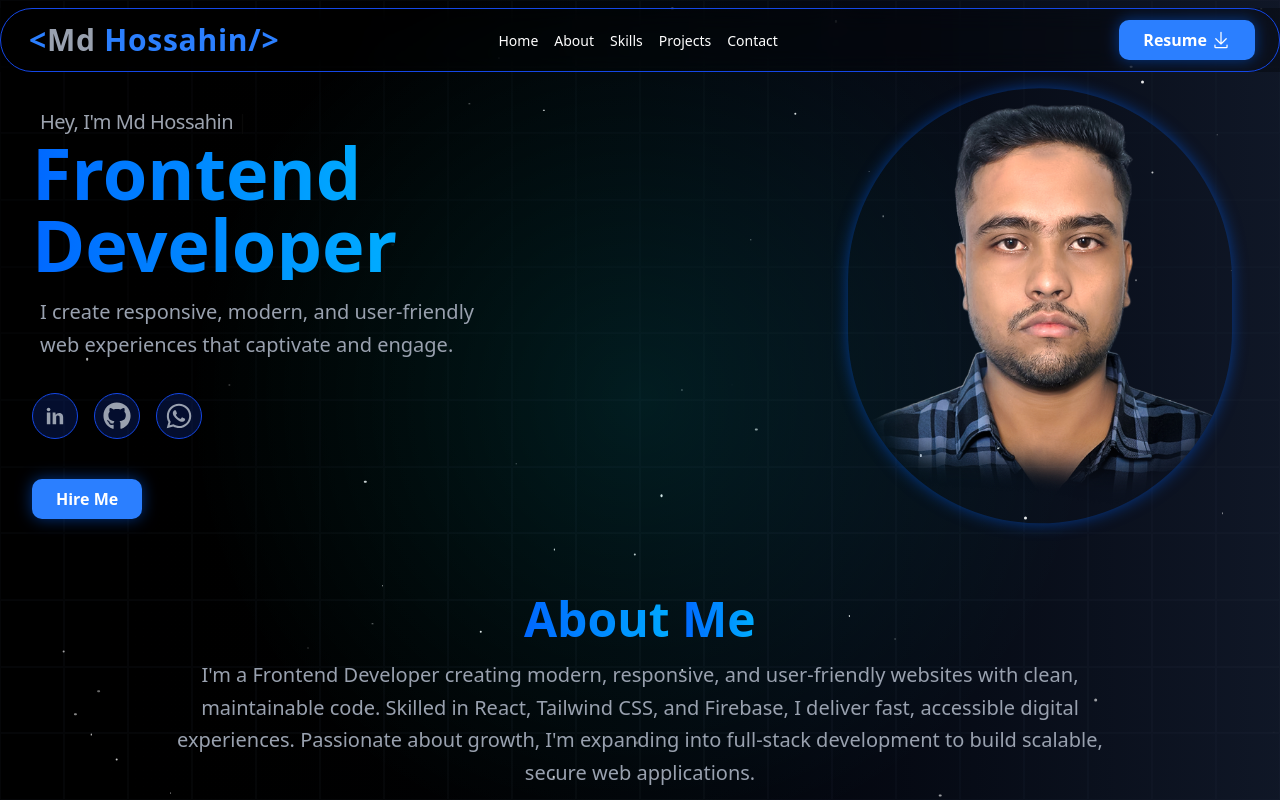
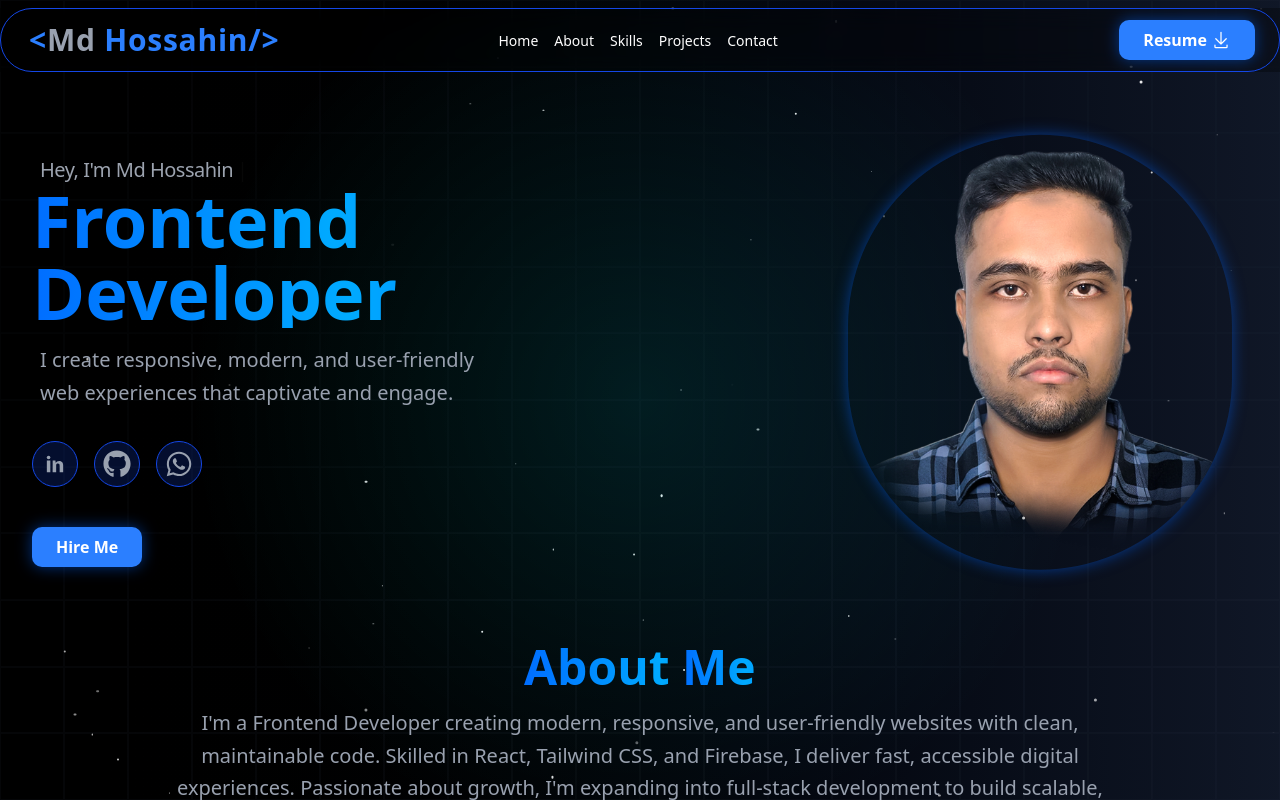
Before and after one commit to Hossahin/md_hossahin_frontend_developer, a Next.js app: page / in a window 1280 px wide. Shown: the top 802 px of the page. Built offline with nearby package versions, Linux system fonts and the light colour scheme.

Commit message:
feat: add scroll animation to all sections

```diff
--- a/src/app/page.tsx
+++ b/src/app/page.tsx
@@ -8,6 +8,7 @@ import Skills from "@/components/Skills";
 import React from "react";
 import Footer from "@/components/Footer";
 import MyGitHubCalendar from "@/components/MyGitHubCalendar";
+import Animation from "@/components/Animation";
 
 const page = () => {
   return (
@@ -21,13 +22,29 @@ const page = () => {
 
         {/* Main content */}
         <main className="flex-1 w-full max-w-screen-2xl mx-auto">
-          {/* Your main content goes here */}
-          <HeroSection />
-          <AboutSection />
-          <Skills />
-          <PortfolioShowcase />
-          <MyGitHubCalendar/>
-          <ContactSection />
+          <Animation type="zoomOut" duration={1.5} delay={0}>
+            <HeroSection />
+          </Animation>
+
+          <Animation type="slideUp" duration={1.5} delay={0.2}>
+            <AboutSection />
+          </Animation>
+
+          <Animation type="slideRight" duration={1.3} staggerChildren={0.2}>
+            <Skills />
+          </Animation>
+
+          <Animation type="slideLeft" duration={1.3} delay={0.3}>
+            <PortfolioShowcase />
+          </Animation>
+
+          <Animation type="scale" duration={1.2} delay={0.2}>
+            <MyGitHubCalendar />
+          </Animation>
+
+          <Animation type="rotate" duration={1.2} delay={0.3}>
+            <ContactSection />
+          </Animation>
         </main>
 
         {/* Footer */}
--- /dev/null
+++ b/src/components/Animation.tsx
@@ -0,0 +1,66 @@
+// Animation.tsx
+"use client";
+import { motion, Variants } from "framer-motion";
+
+interface AnimationProps {
+  children: React.ReactNode;
+  type?: "fade" | "slideUp" | "slideLeft" | "slideRight" | "scale" | "rotate" | "zoomOut";
+  duration?: number;
+  delay?: number;
+  staggerChildren?: number;
+  viewport?: object;
+}
+
+const variantsMap: Record<string, Variants> = {
+  fade: {
+    hidden: { opacity: 0 },
+    visible: { opacity: 1 },
+  },
+  slideUp: {
+    hidden: { opacity: 0, y: 50 },
+    visible: { opacity: 1, y: 0 },
+  },
+  slideLeft: {
+    hidden: { opacity: 0, x: 50 },
+    visible: { opacity: 1, x: 0 },
+  },
+  slideRight: {
+    hidden: { opacity: 0, x: -50 },
+    visible: { opacity: 1, x: 0 },
+  },
+  scale: {
+    hidden: { opacity: 0, scale: 0.8 },
+    visible: { opacity: 1, scale: 1 },
+  },
+  rotate: {
+    hidden: { opacity: 0, rotate: -10 },
+    visible: { opacity: 1, rotate: 0 },
+  },
+  zoomOut: {
+    hidden: { opacity: 0, scale: 1.2 },
+    visible: { opacity: 1, scale: 1 },
+  },
+};
+
+export default function Animation({
+  children,
+  type = "slideUp",
+  duration = 0.6,
+  delay = 0,
+  staggerChildren = 0,
+  viewport = { once: true, amount: 0.2 },
+}: AnimationProps) {
+  const variants = variantsMap[type];
+
+  return (
+    <motion.div
+      variants={variants}
+      initial="hidden"
+      whileInView="visible"
+      viewport={viewport}
+      transition={{ duration, delay, staggerChildren }}
+    >
+      {children}
+    </motion.div>
+  );
+}
--- a/src/components/ContactInfoCard.tsx
+++ b/src/components/ContactInfoCard.tsx
@@ -34,7 +34,7 @@ const ContactInfo = () => {
             href="https://wa.me/8801315163647"
             target="_blank"
             rel="noopener noreferrer"
-            className="inline-flex items-center gap-[0.8rem] bg-green-600/20 border border-green-500/40 text-green-400 font-semibold px-[1.618rem] py-[0.8rem] rounded-full hover:bg-green-600/30 hover:scale-[1.05] transition-all duration-300"
+            className="inline-flex items-center gap-[0.8rem] bg-blue-600/20 border border-blue-500/40 text-blue-400 font-semibold px-[1.618rem] py-[0.8rem] rounded-full hover:bg-blue-600/30 hover:scale-[1.05] transition-all duration-300"
           >
             <FaWhatsapp className="w-[1.5rem] h-[1.5rem]" />
             WhatsApp Chat
--- a/src/components/HeroSection.tsx
+++ b/src/components/HeroSection.tsx
@@ -9,7 +9,7 @@ import TextType from "./TextType";
 
 const HeroSection = () => {
   return (
-    <div className="flex flex-col-reverse md:flex-row justify-between items-center pt-24 md:pt-28 lg:pt-20 px-4 sm:px-6 md:px-8">
+    <div className="flex flex-col-reverse md:flex-row justify-between items-center mt-12 pt-24 md:pt-28 lg:pt-20 px-4 sm:px-6 md:px-8">
       <div className="flex-1 mt-8 md:mt-0 text-center md:text-left w-full">
         {/* <h1 className="text-3xl sm:text-4xl md:text-5xl lg:text-6xl xl:text-7xl font-extrabold md:w-full">
           <span className="text-animated-gradient">Frontend Developer</span>
--- a/src/components/Skills.tsx
+++ b/src/components/Skills.tsx
@@ -148,7 +148,7 @@ const Skills = () => {
           <>
             <div className="relative overflow-visible">
               <div
-                className="overflow-hidden border border-gray-700 py-6"
+                className="overflow-hidden py-6"
                 style={{
                   WebkitMaskImage:
                     "linear-gradient(to right, rgba(0,0,0,0) 0%, rgba(0,0,0,1) 15%, rgba(0,0,0,1) 85%, rgba(0,0,0,0) 100%)",
```
